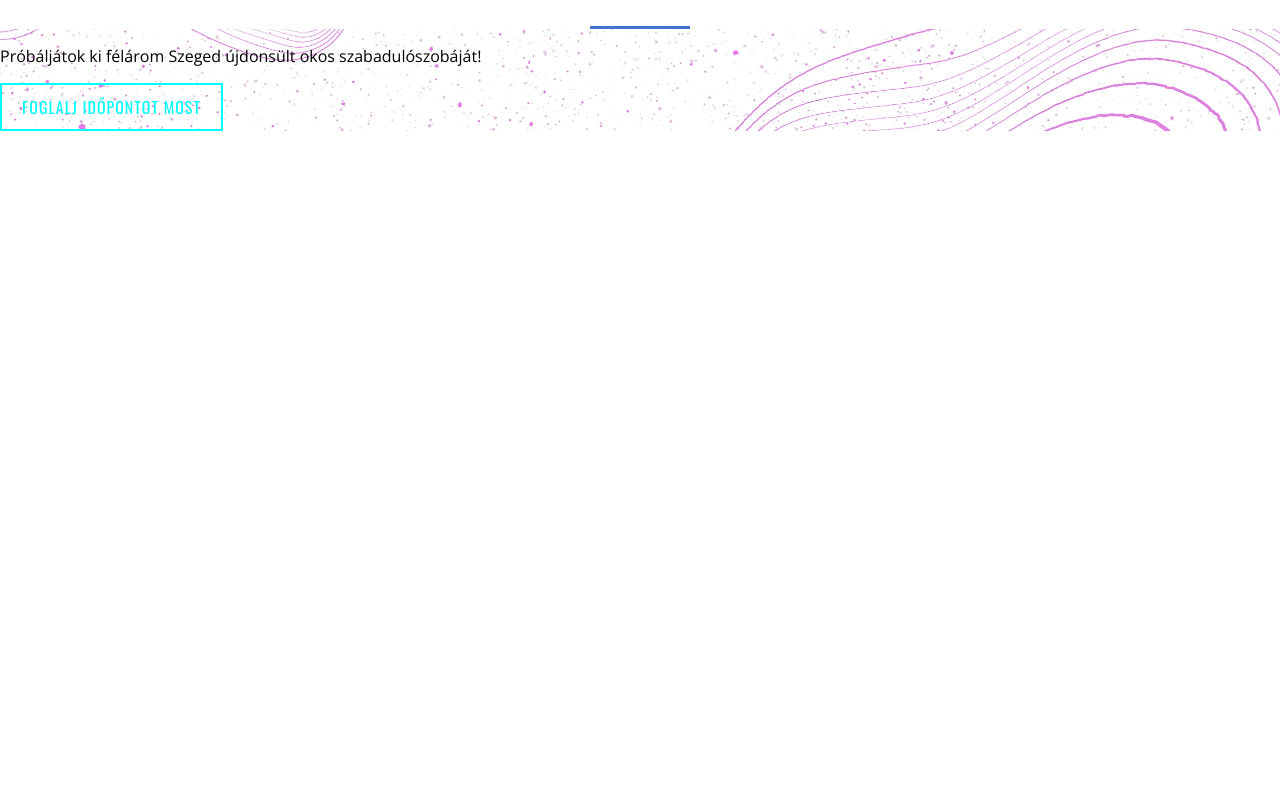
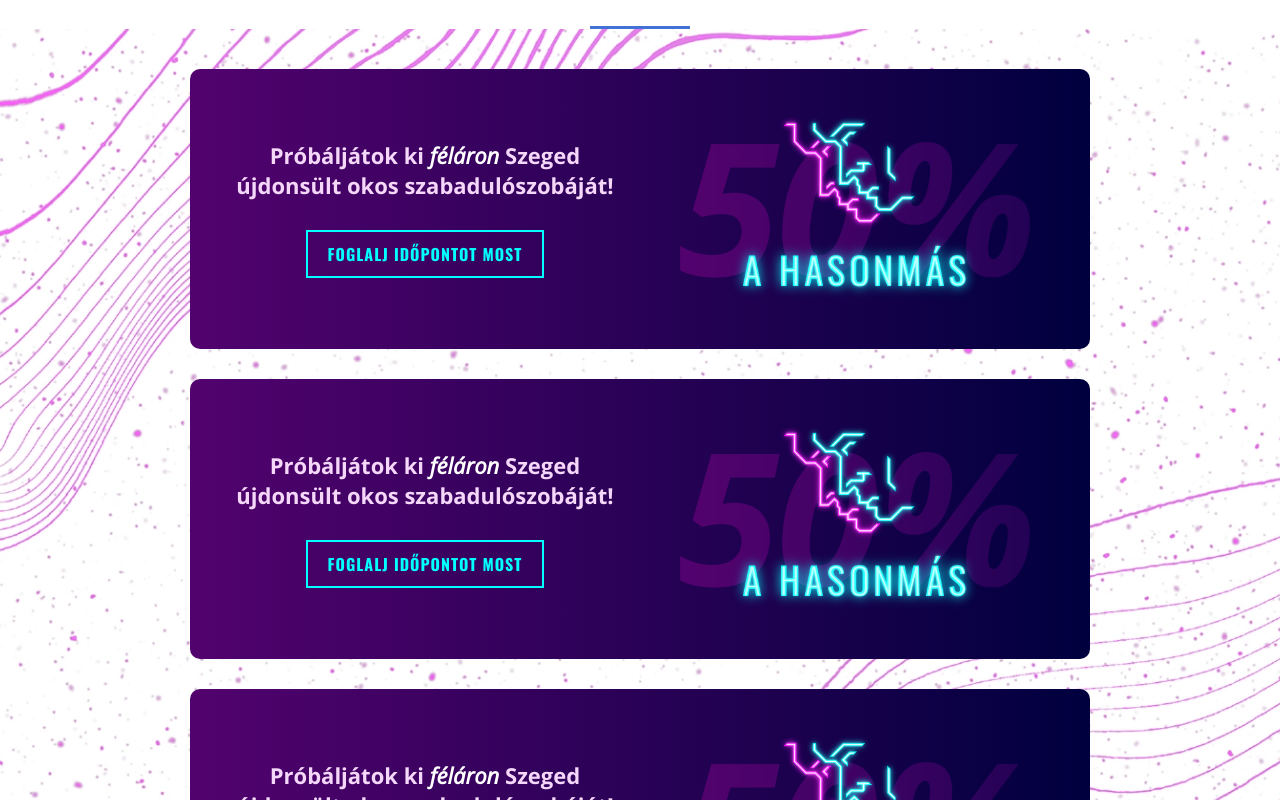
Before and after one commit to GyebnarPeter/next-level, a React (Create React App) app in the folder client/: page / in a window 1280 px wide. Shown: the part 3960-4760 px from the top of the page. Before the commit the page ends 4091 px from the top, so only its background shows below. Built offline with nearby package versions, Linux system fonts and the light colour scheme; the HTML template or start-up script is replaced by a standard one.

Commit message:
create first sale box

```diff
--- a/client/src/components/sale/FirstSale.jsx
+++ b/client/src/components/sale/FirstSale.jsx
@@ -1,17 +1,18 @@
 import "./firstSale.css";
 import Button from "../button/Button";
+import counterpart from "../../images/hasonmas_50.png";
 
 export default function FirstSale() {
   return (
-    <div className="firstSale">
-        <div className="firstSaleBox">
+    <div className="firstSale saleItem">
+        <div className="firstSaleBox saleBox">
             <p>
-                Próbáljátok ki <span>félárom</span> Szeged újdonsült okos szabadulószobáját!
+                Próbáljátok ki <span>féláron</span> Szeged újdonsült okos szabadulószobáját!
             </p>
             <Button href="" text="Foglalj időpontot most" />
         </div>
-        <div className="firstSaleBox">
-
+        <div className="firstSaleBox saleBox">
+            <img src={counterpart} alt="hasonmas" />
         </div>
     </div>
   )
--- a/client/src/components/sale/Sale.jsx
+++ b/client/src/components/sale/Sale.jsx
@@ -6,7 +6,11 @@ export default function Sale() {
   return (
     <div className="sale">
         <Title name="Aktuális akciók" />
-        <FirstSale />
+        <div className="container">
+          <FirstSale />
+          <FirstSale />
+          <FirstSale />
+        </div>
     </div>
   )
 }
--- a/client/src/components/sale/firstSale.css
+++ b/client/src/components/sale/firstSale.css
@@ -0,0 +1,22 @@
+.firstSaleBox p {
+    max-width: 400px;
+    margin: 0 auto 30px;
+    font-size: 20px;
+}
+
+.firstSaleBox span {
+    font-style: italic;
+    color: white;
+}
+
+.firstSaleBox img {
+    margin-top: 30px;
+    width: 100%;
+    max-width: 350px;
+}
+
+@media screen and (min-width: 768px) {
+    .firstSaleBox img {
+        margin-top: 0;
+    }
+}
--- a/client/src/components/sale/sale.css
+++ b/client/src/components/sale/sale.css
@@ -2,3 +2,37 @@
     background: url(../../images/white-bg.webp) no-repeat center center;
     background-size: cover;
 }
+
+.sale .container {
+    padding: 40px 15px;
+}
+
+.saleItem {
+    background: var(--gradient);
+    border-radius: 10px;
+    padding: 40px 20px;
+    color: var(--lightpink);
+    text-align: center;
+    font-weight: 700;
+    max-width: 900px;
+    margin: 0 auto 30px;
+}
+
+@media screen and (min-width: 768px) {
+    .saleItem {
+        display: flex;
+    }
+
+    .saleItem p {
+        font-size: 22px;
+    }
+
+    .saleBox {
+        flex: 1;
+        display: flex;
+        flex-direction: column;
+        align-items: center;
+        justify-content: center;
+        height: 200px;
+    }
+}
--- a/client/src/index.css
+++ b/client/src/index.css
@@ -3,6 +3,7 @@
   --oswald: 'Oswald', sans-serif;
 
   --pink: #ff00ff;
+  --lightpink: #f5d7f9;
   --lightblue: #01ffff;
   --blue: #4272d6;
   --purple: #400265;
```
